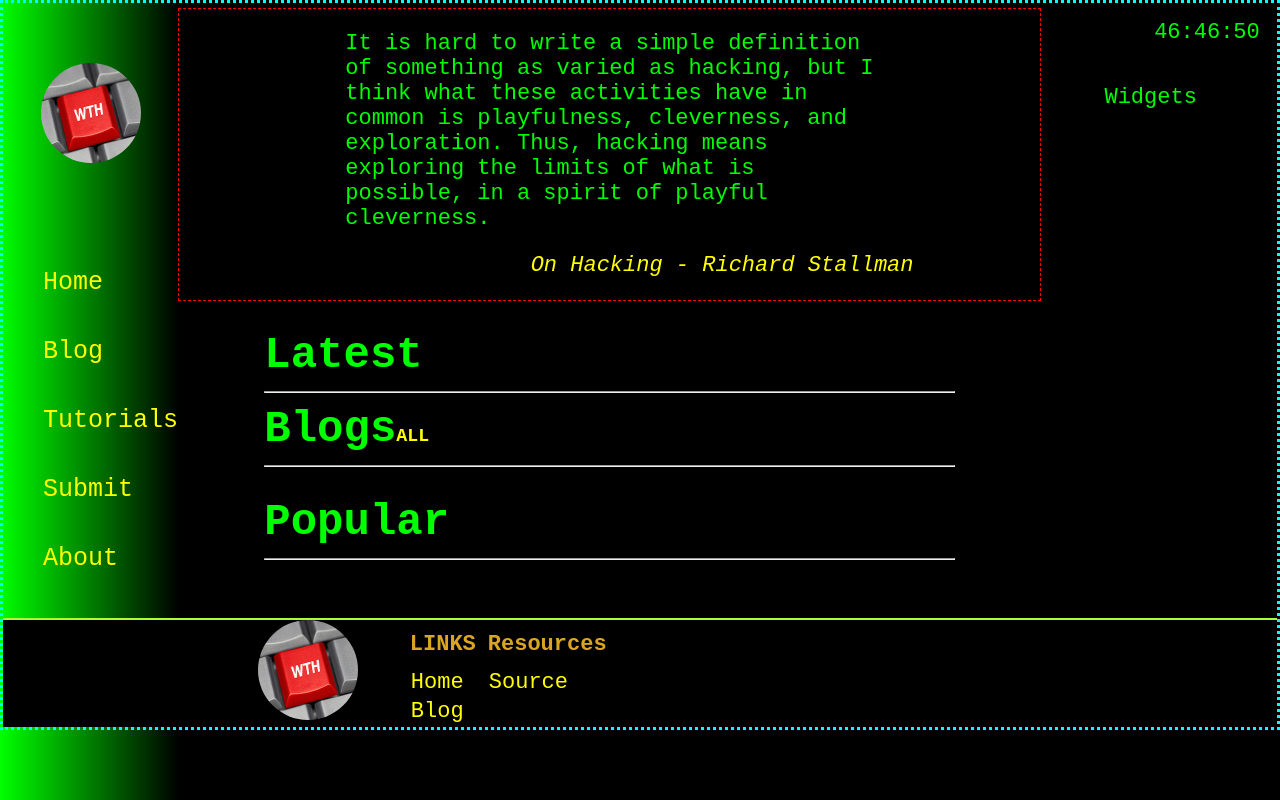
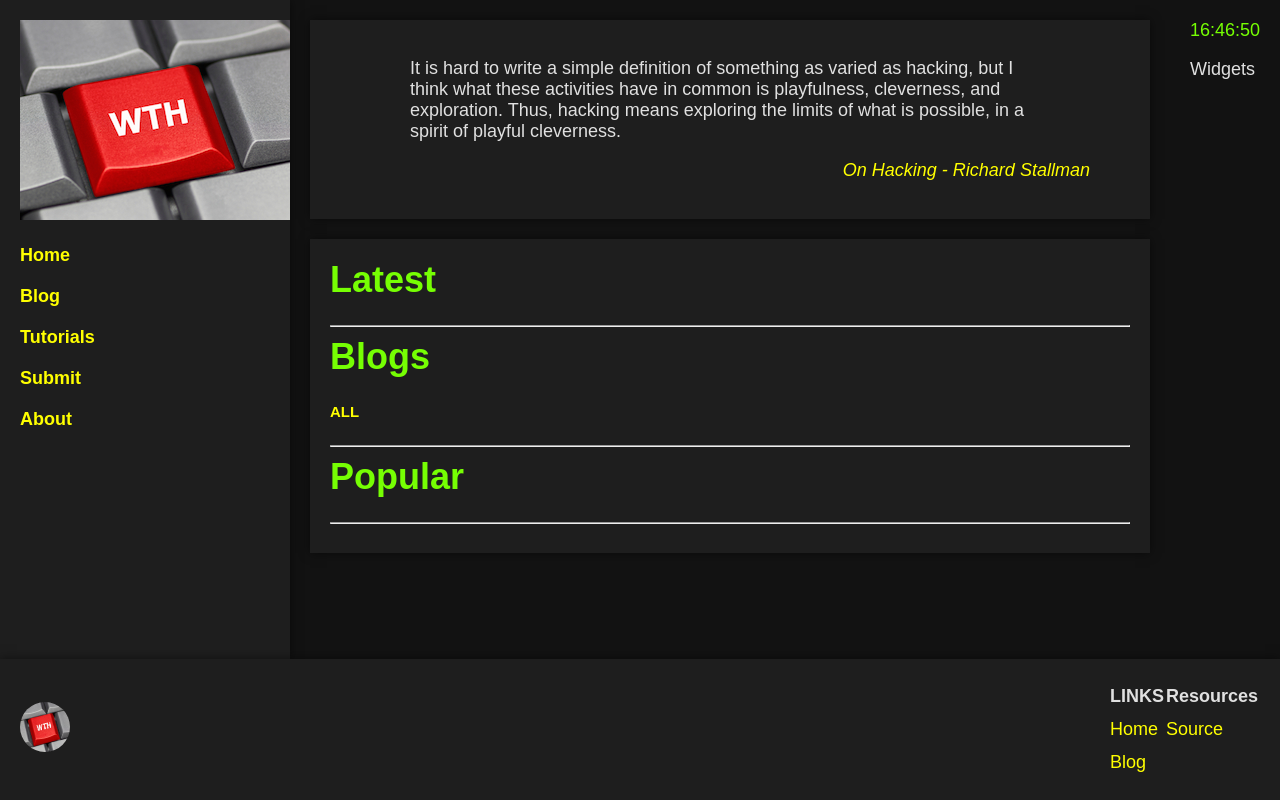
Before and after one commit to human-V-oid/whatthehack, a website: page index.html in a window 1280 px wide. Drawn offline with Linux system fonts and the light colour scheme.

Commit message:
made the webpage functional

```diff
--- a/index.html
+++ b/index.html
@@ -3,8 +3,8 @@
 <head>
   <meta charset="UTF-8">
   <link rel="stylesheet" href="./styles/style.css">
-  <script src="./scripts/main.js"></script>
-  <meta name="viewport" content="width=device-width">
+  <script src="./scripts/main.js" defer></script>
+  <meta name="viewport" content="width=device-width, initial-scale=1.0">
   <title>WhatTheHack! Home</title>
 </head>
 
@@ -20,8 +20,8 @@
       <nav class="navigation">
         <ul class="sidebar-links">
           <li><a href="./index.html">Home</a></li>
-          <li><a href="./blogs/index.html">Blog</a></li>
-          <li><a href="./tutorials/index.html">Tutorials</a></li>
+          <li><a href="./blogs.html">Blog</a></li>
+          <li><a href="./tutorials.html">Tutorials</a></li>
           <li><a href="./submit.html">Submit</a></li>
           <li><a href="./about.html">About</a></li>
         </ul>
@@ -48,7 +48,10 @@
       <div class="main-content">
         <h1>Latest</h1>
         <hr>
-        <h1 style="display: inline;">Blogs</h1><h5 style="display: inline;"><a href="./blogs.html">ALL</a></h5>
+        <div class="blogs-header">
+          <h1>Blogs</h1>
+          <h5><a href="./blogs.html">ALL</a></h5>
+        </div>
         <hr>
         <h1>Popular</h1>
         <hr>
@@ -62,7 +65,6 @@
       </aside>
       <p>Widgets</p>
     </div>
-    <script src="./scripts/main.js"></script>
   </div>
   <footer>
     <div class="footer">
@@ -79,10 +81,10 @@
           </tr>
           <tr>
             <td><a href="index.html">Home</a></td>
-            <td><a href="github.com/human-V-oid/whatthehack">Source</a></td>
+            <td><a href="https://github.com/human-V-oid/whatthehack">Source</a></td>
           </tr>
           <tr>
-            <td><a href="./blog.html">Blog</a></td>
+            <td><a href="./blogs.html">Blog</a></td>
             <td></td>
           </tr>
         </table>
--- a/scripts/main.js
+++ b/scripts/main.js
@@ -1,7 +1,7 @@
 // Get a reference to the time element
 function updateTime() {
     var today = new Date();
-    var time = today.getDate() + today.getMonth() + today.getHours() + ":" + today.getMinutes() + ":" + today.getSeconds();
+    var time = today.getHours() + ":" + String(today.getMinutes()).padStart(2, '0') + ":" + String(today.getSeconds()).padStart(2, '0');
     document.getElementById("currentTime").innerHTML = time;
     setTimeout(updateTime, 1000); // Update time every second
 }
--- a/styles/style.css
+++ b/styles/style.css
@@ -1,45 +1,109 @@
 body {
-  /* height: 100vh; */
-  /* width: 100vw; */
   margin: 0;
   padding: 0;
-  font-size: 22px;
-  font-family: monospace;
-  border: 3px dotted cyan;
-  background: linear-gradient(to right, #0f0, #000 14%);
+  font-size: 18px;
+  font-family: 'Arial', sans-serif;
+  background-color: #121212;
+  color: #e0e0e0;
+  display: flex;
+  flex-direction: column;
+  min-height: 100vh;
 }
 
 .wrapper {
-  margin: 0px;
-  padding: 0px;
   display: flex;
+  flex: 1;
 }
 
 .sidebar {
-  font-size: 25px;
-  display: flex;
-  flex: 2;
-  flex-direction: column;
+  background-color: #1e1e1e;
+  padding: 20px;
+  box-shadow: 0 0 10px rgba(0, 0, 0, 0.5);
+  width: 250px;
+}
+
+.sidebar-links {
+  list-style-type: none;
+  padding: 0;
 }
 
 .sidebar-links li {
-  padding: 20px 0;
+  margin: 20px 0;
 }
+
+.sidebar-links a {
+  color: #76ff03;
+  text-decoration: none;
+  font-weight: bold;
+}
+
+.sidebar-links a:hover {
+  color: #64dd17;
+}
+
 .central {
-  color: #0f0;
-  display: flex;
-  flex: 10;
-  flex-direction: column;
+  flex: 1;
+  padding: 20px;
 }
 
 .top-quote {
-  padding: 0px 10%;
-  margin-top: 5px;
-  border: 1px dashed #f00;
+  margin-bottom: 20px;
+  padding: 20px;
+  background-color: #1e1e1e;
+  box-shadow: 0 0 10px rgba(0, 0, 0, 0.5);
 }
 
 .main-content {
-  padding: 0 10%;
+  background-color: #1e1e1e;
+  padding: 20px;
+  box-shadow: 0 0 10px rgba(0, 0, 0, 0.5);
+}
+
+h1 {
+  margin-top: 0;
+  color: #76ff03;
+}
+
+.widget-tray {
+  padding: 20px;
+}
+
+.time {
+  text-align: right;
+  color: #76ff03;
+}
+
+.footer {
+  background-color: #1e1e1e;
+  padding: 20px;
+  box-shadow: 0 0 10px rgba(0, 0, 0, 0.5);
+  display: flex;
+  justify-content: space-between;
+  align-items: center;
+}
+
+.footer-logo-img {
+  width: 50px;
+  height: 50px;
+  border-radius: 50%;
+}
+
+.footer table {
+  width: 100%;
+}
+
+.footer th, .footer td {
+  text-align: left;
+  padding: 5px 0;
+}
+
+.footer a {
+  color: #007BFF;
+  text-decoration: none;
+}
+
+.footer a:hover {
+  text-decoration: underline;
 }
 
 hr {
@@ -47,76 +111,10 @@ hr {
   color: yellow;
 }
 
-h1 {
-  margin-bottom: 0;
-}
-
-.widget-tray{
-  color: #0f0;
-  flex: 2;
-  padding-left: 5%;
-}
-
-.time {
-  flex: 1;
-  text-align: right;
-  padding: 10%;
-}
-
-.site-branding {
-  flex: 1;
-}
-
-.navigation {
-  flex: 4;
-}
-
-.logo-img {
-  display: block;
-  width: 100px;
-  height: 100px;
-  border-radius: 50%;
-  margin: 60px auto;
-}
-
-.sidebar-links {
-  list-style-type: none;
-}
-
-blockquote {
-  color: #0f0;
-}
 figcaption {
   text-align: right;
 }
 
-.footer {
-  display: flex;
-  height: 20%;
-  padding: 0 20%;
-  border-top: 2px solid greenyellow;
-  background: black;
-}
-
-.footer-branding{
-  margin-right: 50px;
-}
-
-.footer-logo-img {
-  width: 100px;
-  height: 100px;
-  border-radius: 50%;
-  margin: auto;
-}
-.footer.backlinks {
-  flex: 4;
-}
-
-th {
-  color: goldenrod;
-  padding: 10px;
-  padding-left: 0;
-}
 a:link {
   color: yellow;
   text-decoration: none;
```
Also changed, not shown: blogs/index.html (+7 -7 lines), package.json (added, +17 -0 lines), 2 other files.
